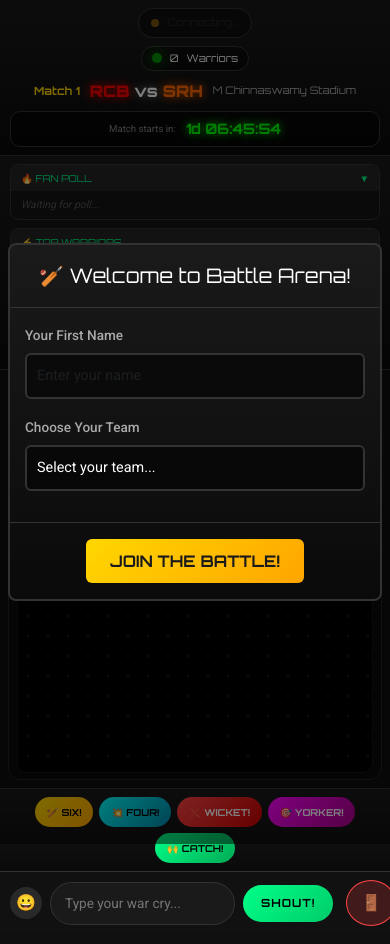
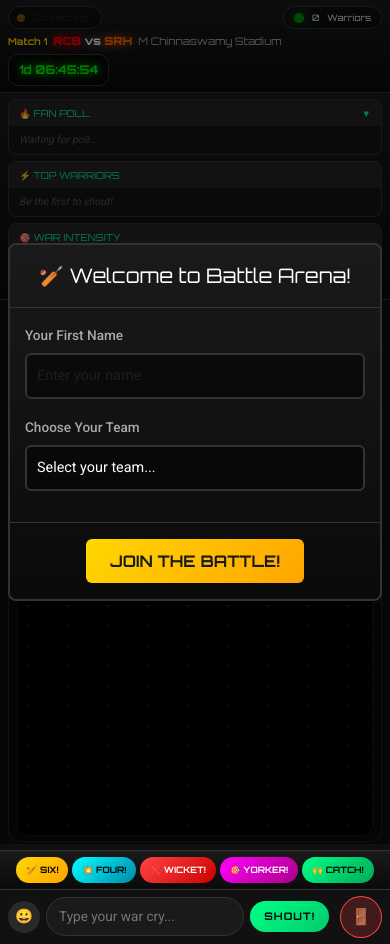
Before and after one commit to hackin2minutes-oss/ipl-FanWar, a plain HTML site: page index.html in a window 390 px wide. Drawn offline with nearby package versions, Linux system fonts and the light colour scheme; a script that the page names is missing.

Commit message:
fix: optimize mobile layout - reduce header height and padding

```diff
--- a/css/styles.css
+++ b/css/styles.css
@@ -1681,32 +1681,72 @@
 /* Improved Mobile Layout */
 @media (max-width: 768px) {
     .global-header {
-        flex-direction: column;
-        gap: 8px;
-        padding: 8px 10px;
-    }
-
-    .connection-status, .live-listeners {
+        flex-direction: row;
+        flex-wrap: wrap;
+        justify-content: space-between;
+        gap: 4px;
+        padding: 6px 8px;
+        min-height: auto;
+    }
+
+    .connection-status {
+        font-size: 0.55rem;
+        padding: 4px 8px;
+    }
+
+    .live-listeners {
+        font-size: 0.55rem;
+    }
+
+    .match-info {
         font-size: 0.65rem;
-    }
-
-    .match-info {
-        font-size: 0.8rem;
-        text-align: center;
+        gap: 6px;
+    }
+
+    .match-number {
+        font-size: 0.6rem;
+    }
+
+    .team-names {
+        font-size: 0.7rem;
     }
 
     .countdown-timer {
-        width: 100%;
-        justify-content: center;
+        width: auto;
+    }
+
+    .countdown-label {
+        display: none;
+    }
+
+    .countdown-time {
+        font-size: 0.75rem;
     }
 
     .widgets-row {
         flex-direction: column;
-        padding: 8px 10px;
-        gap: 8px;
+        padding: 6px 8px;
+        gap: 6px;
     }
 
     .widget {
+        min-width: 100%;
+    }
+
+    .widget-header {
+        font-size: 0.55rem;
+        padding: 4px 8px;
+    }
+
+    .widget-content {
+        padding: 4px 8px;
+        font-size: 0.55rem;
+    }
+
+    .chat-main {
+        height: calc(100vh - 180px);
+        max-height: calc(100vh - 180px);
+    }
         min-width: 100%;
     }
 
@@ -1721,8 +1761,8 @@
     }
 
     .chat-main {
-        height: calc(100vh - 280px);
-        max-height: calc(100vh - 280px);
+        height: calc(100vh - 200px);
+        max-height: calc(100vh - 200px);
     }
 
     .chat-container.unified-chat {
@@ -1754,23 +1794,37 @@
     }
 
     .input-area.unified-input {
-        padding: 8px 10px;
-        gap: 8px;
+        padding: 6px 8px;
+        gap: 6px;
     }
 
     .input-area.unified-input .message-input {
-        padding: 10px 14px;
+        padding: 8px 12px;
         font-size: 0.85rem;
     }
 
     .input-area.unified-input .shout-btn {
-        padding: 10px 18px;
-        font-size: 0.7rem;
+        padding: 8px 14px;
+        font-size: 0.65rem;
     }
 
     .emoji-btn {
-        padding: 8px !important;
-        font-size: 1rem !important;
+        padding: 6px !important;
+        font-size: 0.9rem !important;
+    }
+
+    .logout-btn {
+        padding: 8px 10px !important;
+    }
+
+    .cricket-cta {
+        padding: 6px 8px;
+        gap: 4px;
+    }
+
+    .cta-btn {
+        padding: 6px 10px;
+        font-size: 0.55rem;
     }
 }
 
```
